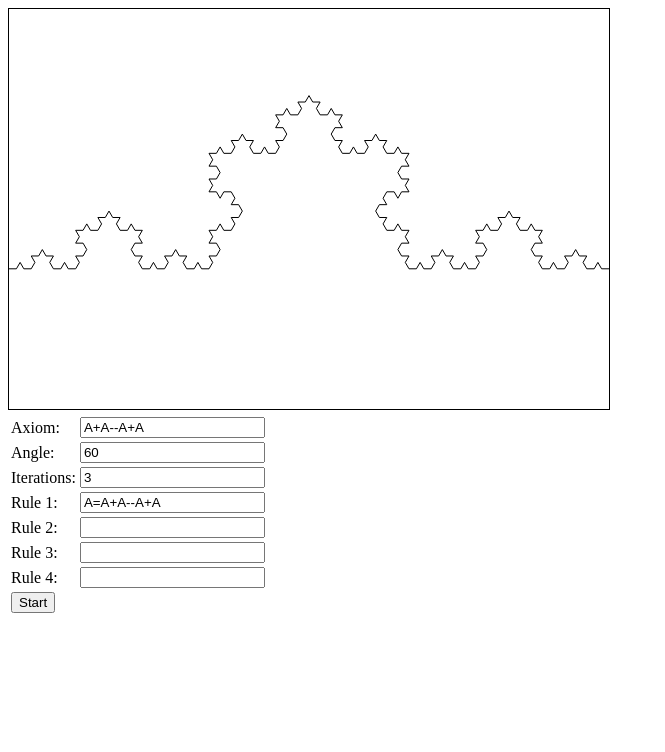
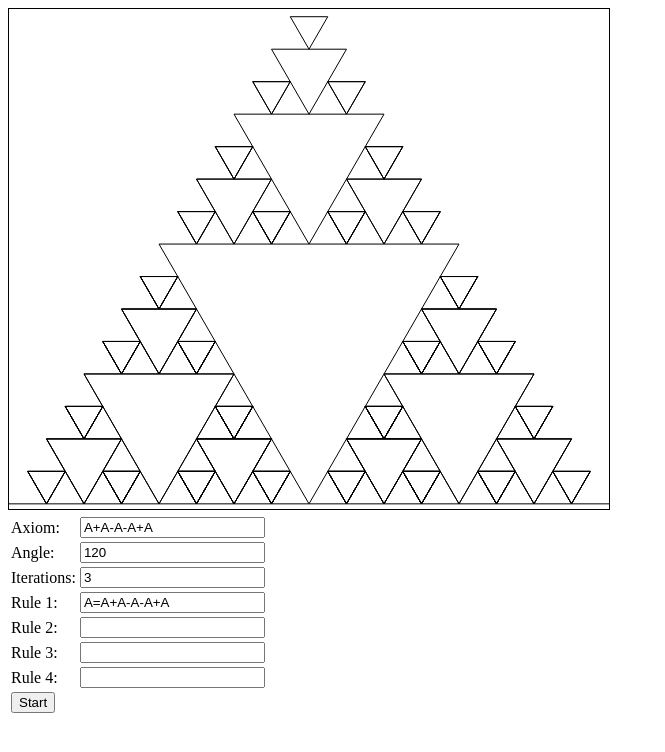
Before and after one commit to jobtalle/LindenmayerSystemsExample, a plain HTML site: page index.html in a window 1280 px wide. Both pictures are taken after a click on the button "Start". Shown: the whole page, without its empty margins (0-665 px from the left). Drawn offline with Linux system fonts and the light colour scheme.

Commit message:
Rendering is centered

```diff
--- a/index.html
+++ b/index.html
@@ -7,16 +7,16 @@
 	</head>
 	<body>
 		<div id="container">
-			<canvas id="renderer" width=600 height=400></canvas>
+			<canvas id="renderer" width=600 height=500></canvas>
 			<div id="controls">
 				<table>
 					<tr>
 						<td>Axiom:</td>
-						<td><input id="l-axiom" type="text" value="A+A--A+A"></input></td>
+						<td><input id="l-axiom" type="text" value="A+A-A-A+A"></input></td>
 					</tr>
 					<tr>
 						<td>Angle:</td>
-						<td><input id="l-angle" type="text" value="60"></input></td>
+						<td><input id="l-angle" type="text" value="120"></input></td>
 					</tr>
 					<tr>
 						<td>Iterations:</td>
@@ -24,7 +24,7 @@
 					</tr>
 					<tr>
 						<td>Rule 1:</td>
-						<td><input id="l-rule-1" type="text" value="A=A+A--A+A"></input></td>
+						<td><input id="l-rule-1" type="text" value="A=A+A-A-A+A"></input></td>
 					</tr>
 					<tr>
 						<td>Rule 2:</td>
--- a/js/lindenmayer.js
+++ b/js/lindenmayer.js
@@ -31,19 +31,20 @@ PathShape.prototype = {
 		var height = this.yMax - this.yMin;
 		var xScale = canvas.width / width;
 		var yScale = canvas.height / height;
+		var aspect = canvas.width / canvas.height;
 		var scale = Math.min(xScale, yScale);
 
 		if(xScale < yScale)
-			yShift = height / 2;
+			yShift = (height * aspect - width) / 2;
 		else
-			xShift = width / 2;
+			xShift = (width - height * aspect) / 2;
 
 		context.strokeStyle = "black";
 		context.lineWidth = 1 / scale;
 
 		context.setTransform(
 			scale, 0, 0,
-			scale, scale * (-this.xMin + xShift), scale * (-this.yMin + yShift));
+			scale, scale * -(this.xMin + xShift), scale * -(this.yMin + yShift));
 		context.beginPath();
 		context.moveTo(0, 0);
 
```
